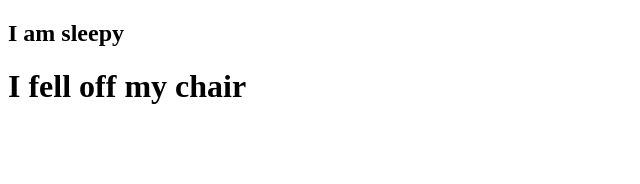
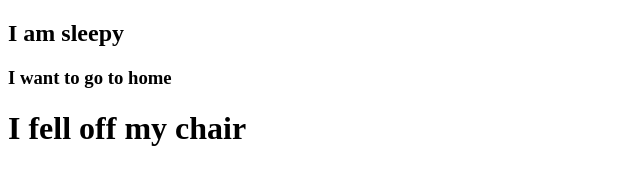
Before and after one commit to Alice9771/MDIA2526Lab3, a plain HTML site: page index.html in a window 1280 px wide. Shown: the whole page, without its empty margins (0-640 px from the left). Drawn offline with Linux system fonts and the light colour scheme.

Commit message:
Update index.html

```diff
--- a/index.html
+++ b/index.html
@@ -5,6 +5,7 @@
 	</head>
 	<body>
 		<h2>I am sleepy</h2>
+		<h3>I want to go to home</h3>
 		<h1>I fell off my chair<h1>
 	</body>
 </html>
```
